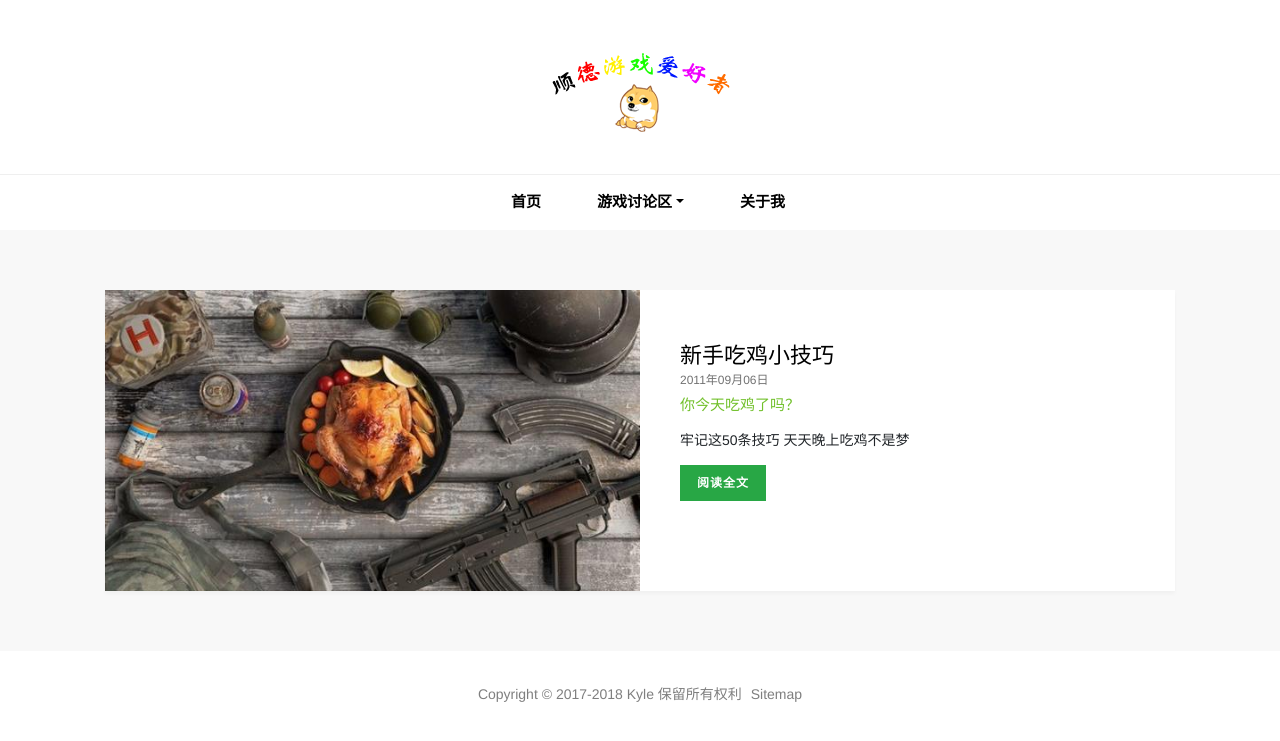
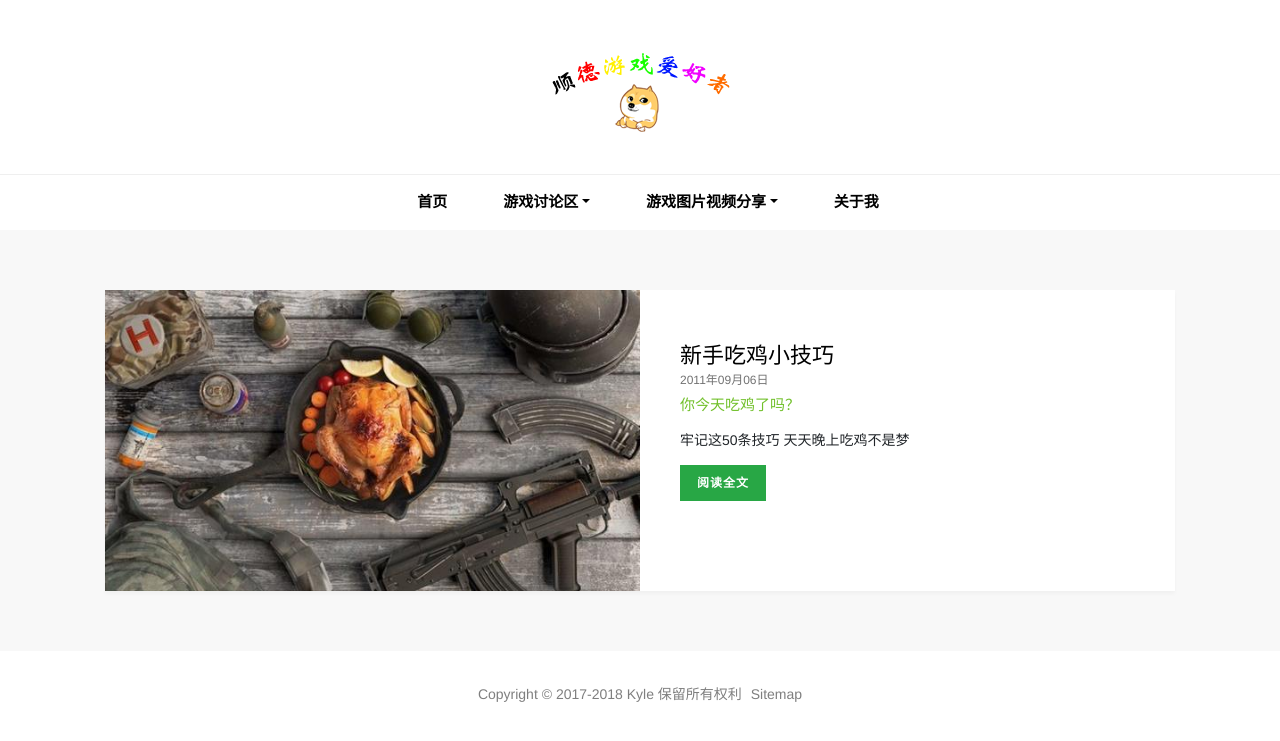
Before and after one commit to Kyle00000/Kyle00000.github.io, a Jekyll site: the page built from index.html, in a window 1280 px wide. Shown: the top 741 px of the page. Built offline with Jekyll 4.4.1, drawn with Linux system fonts in a browser that asks for light colours; comment, search, counter and statistics services are not loaded.

Commit message:
Update default.html

```diff
--- a/_layouts/default.html
+++ b/_layouts/default.html
@@ -43,6 +43,13 @@ var _hmt = _hmt || [];
                 <a class="dropdown-item" href="{{ site.url }}/ueo/">游戏攻略</a>
               </div>
             </li>
+            <li class="dropdown">
+              <a class="nav-link dropdown-toggle" href="#" id="web" data-toggle="dropdown" aria-haspopup="true" aria-expanded="false">游戏图片视频分享</a>
+              <div class="dropdown-menu" aria-labelledby="web">
+                <a class="dropdown-item" href="{{ site.url }}/ueo/">精美截图</a>
+                <a class="dropdown-item" href="{{ site.url }}/ueo/">精彩视频</a>
+              </div>
+            </li>
             <li class="nav-item"><a class="nav-link" href="{{ site.url }}/about/">关于我</a></li>
           </ul>
         </div>
```
